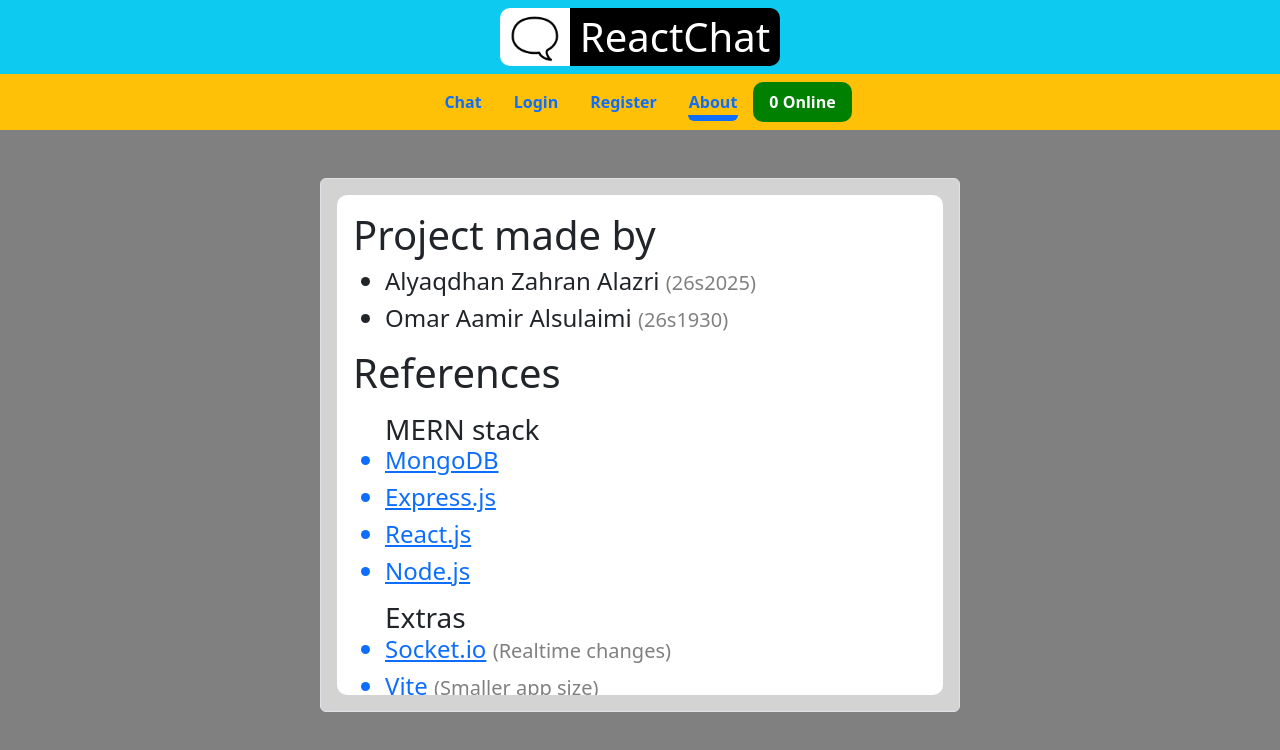
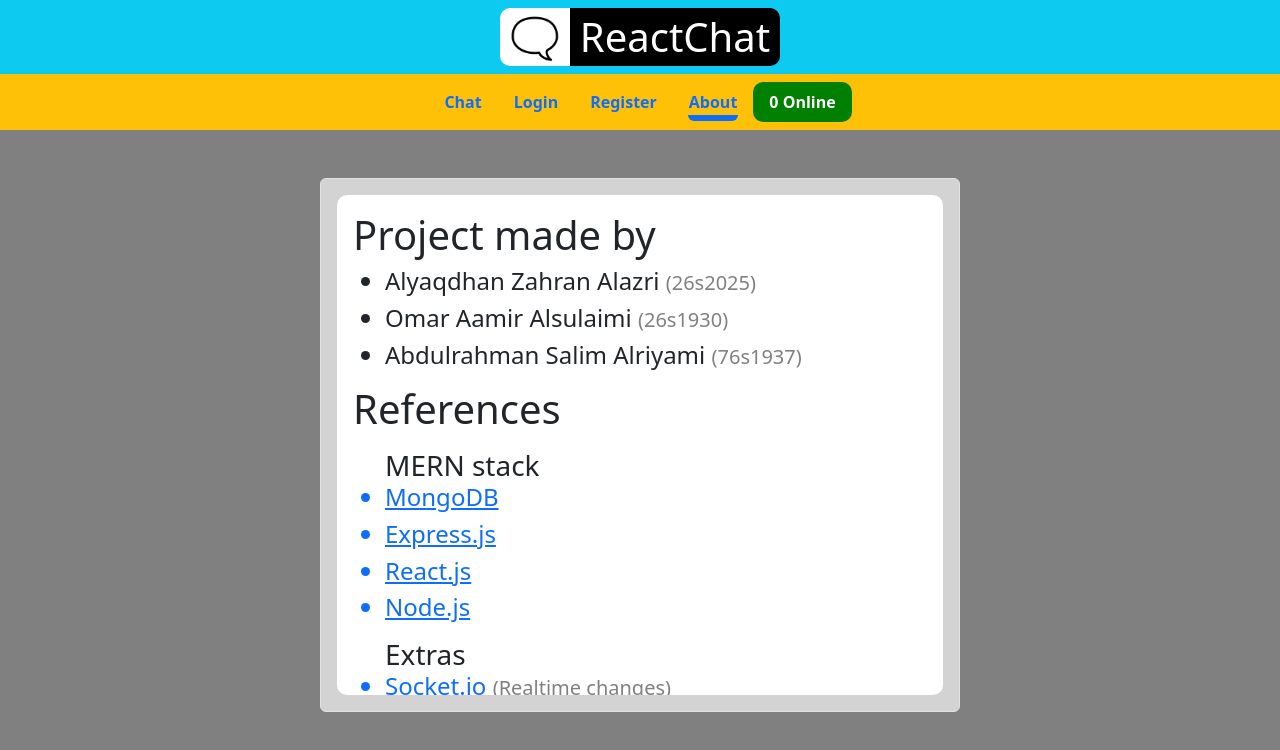
Before and after one commit to Alyaqdhans/ReactChat, a React (Vite) app in the folder client/: page /about in a window 1280 px wide. Shown: the top 750 px of the page. Built offline with nearby package versions, Linux system fonts and the light colour scheme; no server answers.

Commit message:
single emoji (2 chars) is bigger, and added another member in about page

```diff
--- a/client/src/components/About.jsx
+++ b/client/src/components/About.jsx
@@ -7,6 +7,7 @@ function About() {
       <ul>
         <h4><li>Alyaqdhan Zahran Alazri <span><a href="mailto:26s2025@utas.edu.om">(26s2025)</a></span></li></h4>
         <h4><li>Omar Aamir Alsulaimi <span><a href="mailto:26s1930@utas.edu.om">(26s1930)</a></span></li></h4>
+        <h4><li>Abdulrahman Salim Alriyami <span><a href="mailto:76s1937@utas.edu.om">(76s1937)</a></span></li></h4>
       </ul>
       <h1>References</h1>
       <ul>
--- a/client/src/components/Chat.jsx
+++ b/client/src/components/Chat.jsx
@@ -168,7 +168,7 @@ function Chat({isLogged, socket, chatCount}) {
                   <div>
                     <p id='author'>{msg.username}</p>
                     <div className="message-content">
-                      <p>{msg.text}</p>
+                      <p className={msg.text.length === 2 ? 'h2 pb-1' : ''}>{msg.text}</p>
                     </div>
                     <div id='modify' className='d-flex'>
                       <input className={'btn btn-danger ms-1 ' + (isLogged !== msg.username ? "d-none" : "")} onClick={() => deleteMessage(msg._id)} type="button" value='delete' />
```
